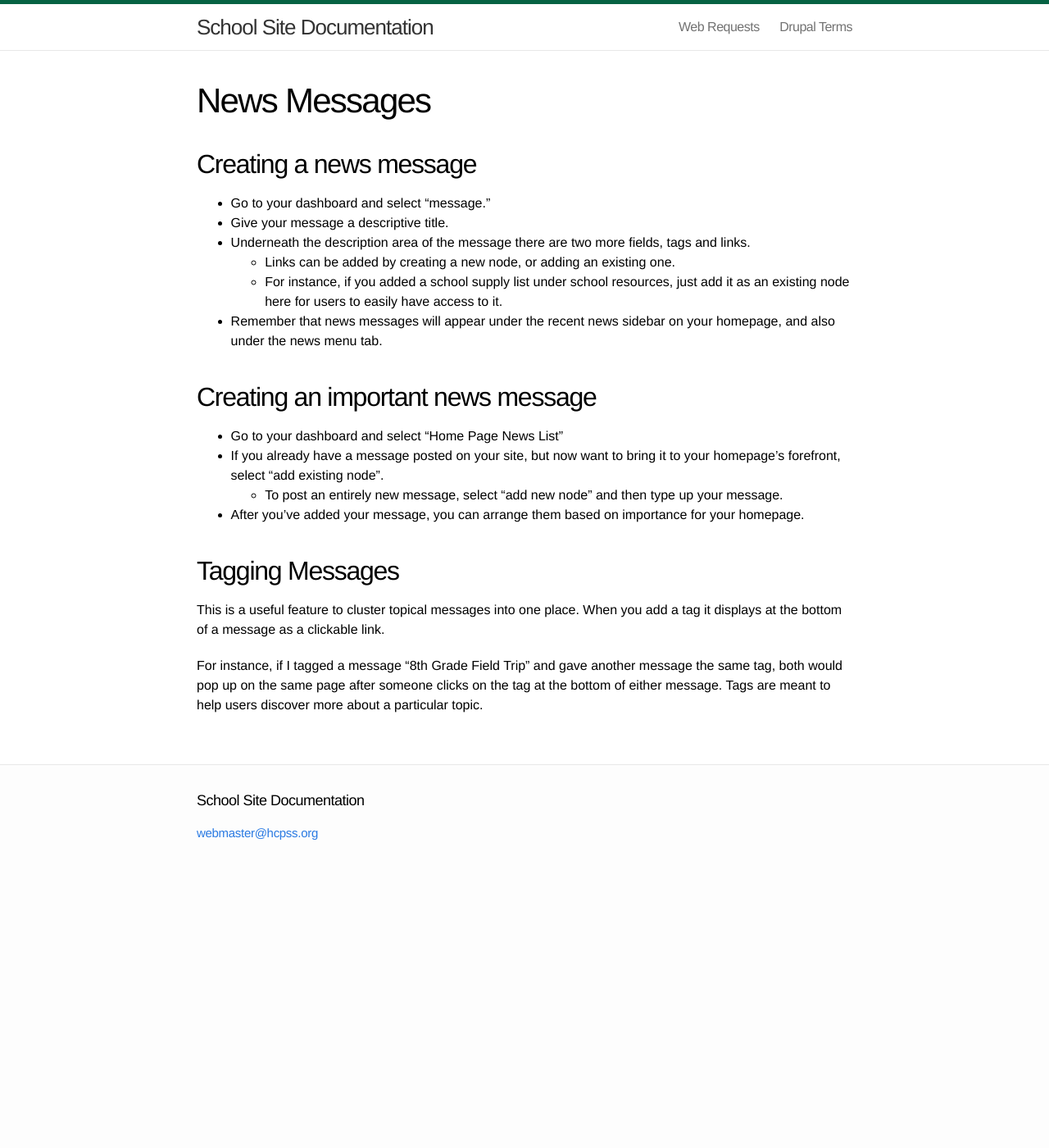
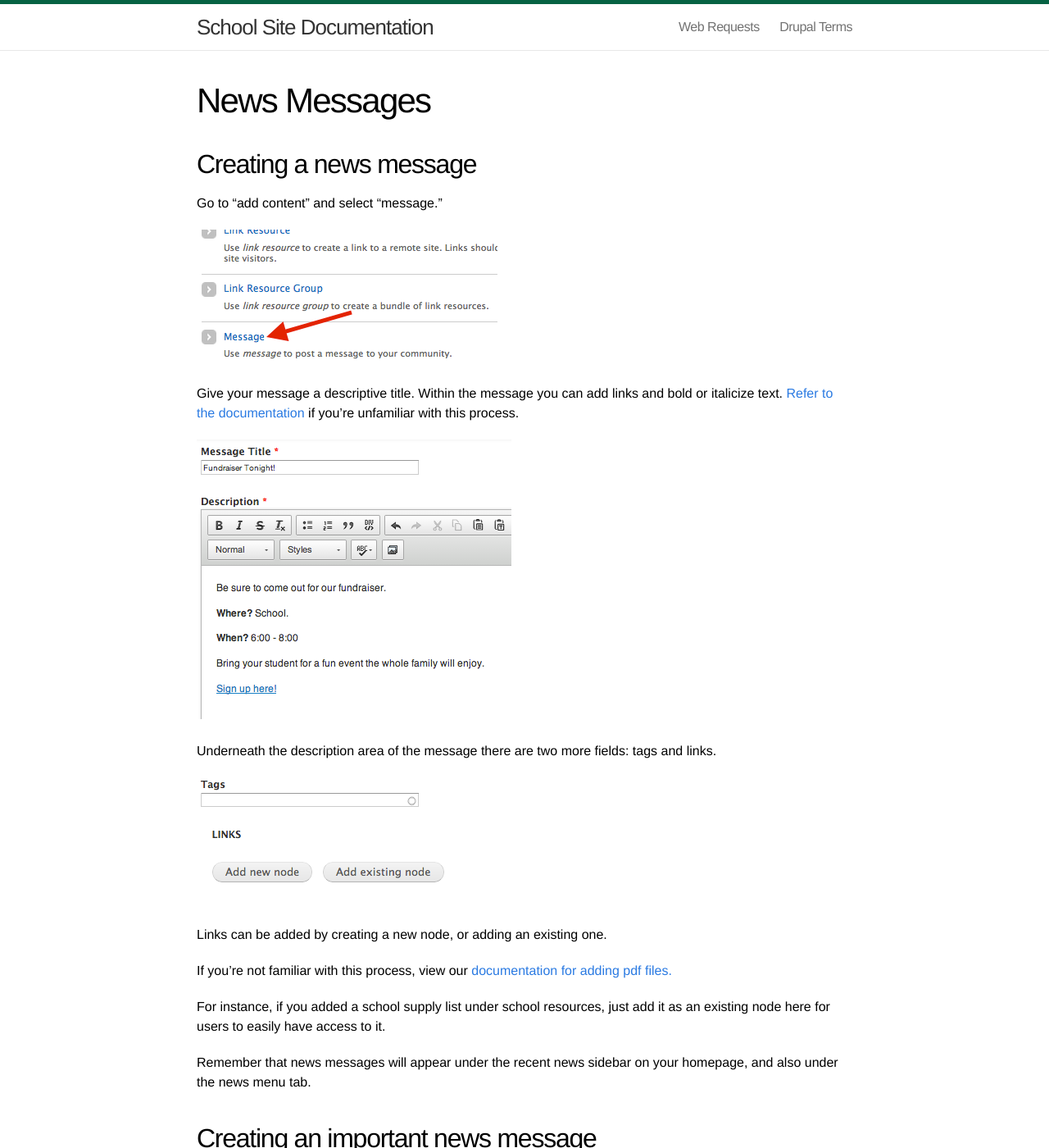
Before and after one commit to HCPSS/schoolsites-help, a Jekyll site: the page built from _posts/2014-07-15-news-messages.md, in a window 1280 px wide and 1400 px high. Shown: the whole window at 82% size. Built offline with Jekyll 4.4.1, drawn with Linux system fonts in a browser that asks for light colours; Markdown is read by kramdown in place of the engine named in the settings.

Commit message:
removed link info, added better breakdown

```diff
--- a/_posts/2014-07-15-news-messages.md
+++ b/_posts/2014-07-15-news-messages.md
@@ -5,12 +5,25 @@ title: "News Messages"
 
 ## Creating a news message
 
-- Go to your dashboard and select "message."
-- Give your message a descriptive title.
-- Underneath the description area of the message there are two more fields, tags and links.
-  - Links can be added by creating a new node, or adding an existing one.
-  - For instance, if you added a school supply list under school resources, just add it as an existing node here for users to easily have access to it.
-- Remember that news messages will appear under the recent news sidebar on your homepage, and also under the news menu tab.
+Go to "add content" and select "message."
+
+![news message](/schoolsites-help/images/news/news-message.png)
+
+Give your message a descriptive title. Within the message you can add links and bold or italicize text. [Refer to the documentation](/schoolsites-help/2014/07/15/editing-page/#wysiwyg) if you're unfamiliar with this process.
+
+![create message](/schoolsites-help/images/news/create-message.png)
+
+Underneath the description area of the message there are two more fields: tags and links.
+
+![create message](/schoolsites-help/images/news/adding-nodes.png)
+
+Links can be added by creating a new node, or adding an existing one.
+
+If you're not familiar with this process, view our [documentation for adding pdf files.](/schoolsites-help/2014/07/15/uploading-files/)
+
+For instance, if you added a school supply list under school resources, just add it as an existing node here for users to easily have access to it.
+
+Remember that news messages will appear under the recent news sidebar on your homepage, and also under the news menu tab.
 
 ## Creating an important news message
 
```
